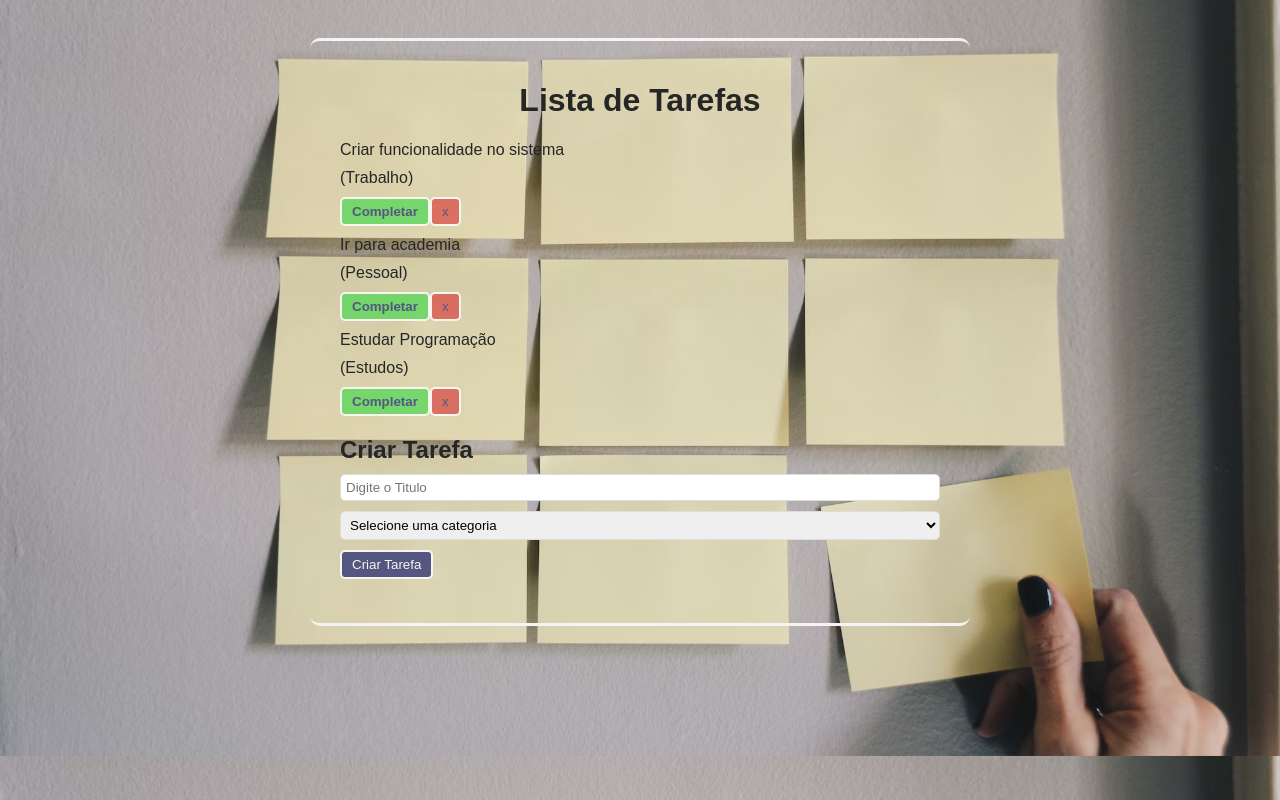
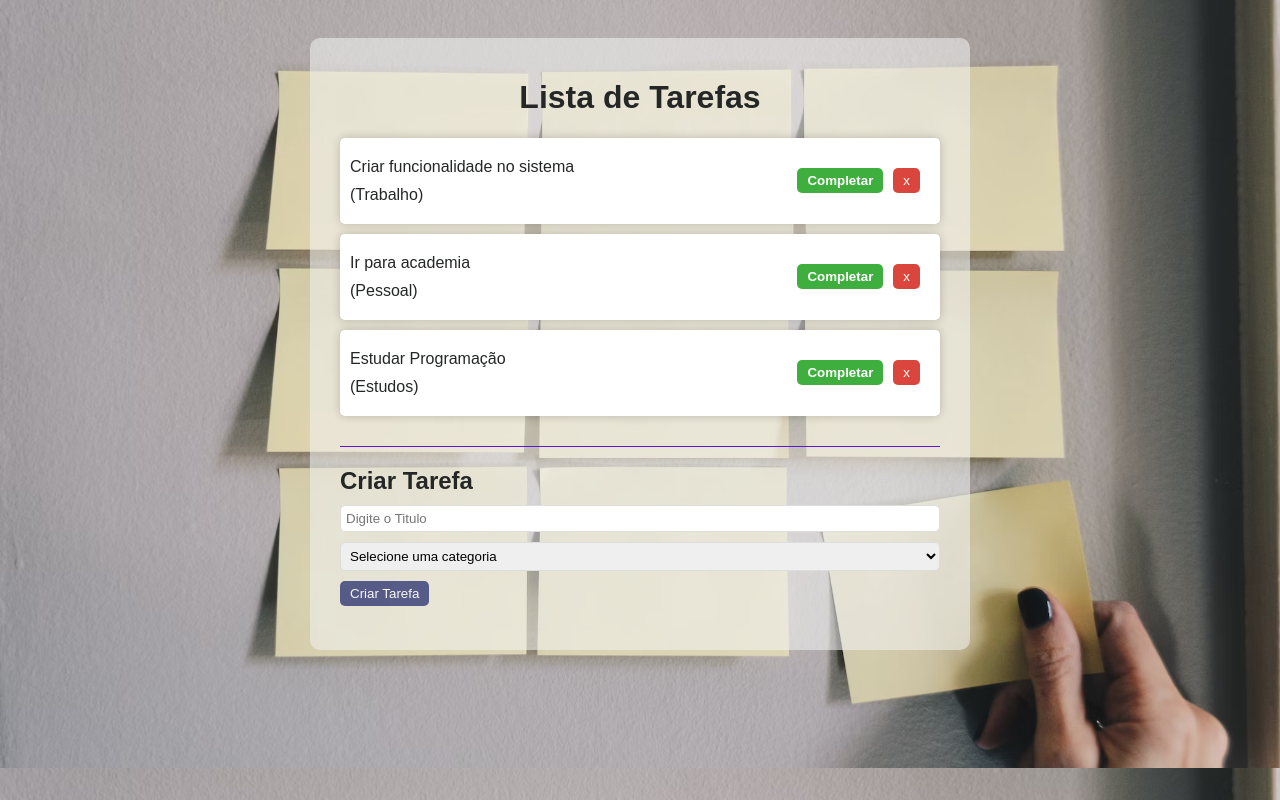
Before and after one commit to ricardoazcosta/Todo_React_Vite, a React (Vite) app: page / in a window 1280 px wide. Built offline with nearby package versions, Linux system fonts and the light colour scheme.

Commit message:
:tada: Finalizado estilização app.css, criação de tarefas na lista app.jsx

```diff
--- a/src/App.css
+++ b/src/App.css
@@ -13,8 +13,8 @@ body {
   margin: 0 auto;
   padding: 20px 30px;
   border-radius: 10px;
-  border-bottom: #f4f4f4 3px solid;
-  border-top: #f4f4f4 3px solid;
+  background-color: #f4f4f48a;
+
 }
 
 h1{
@@ -38,19 +38,16 @@ button {
   background-color: #333974;
   color: #fff;
   padding: 5px 10px;
-  border: #fff 2px solid;
   border-radius: 5px;
   cursor: pointer;
   opacity: .8;
   transition: 0.3s;
+  border: none;
+  margin-right: 10px;
 }
 
 button:hover {
   opacity: 1;
-}
-
-.todo-form {
-  padding-bottom: 1.5rem;
 }
 
 input, select {
@@ -61,13 +58,33 @@ input, select {
   width: 100%;
 }
 
+.todo-form {
+  padding-bottom: 1.5rem;
+}
+
+.todo-list {
+  margin-bottom: 20px;
+  padding-bottom: 20px;
+  border-bottom: 1px solid #5e17cf;
+}
+
+.todo {
+  background-color: #fff;
+  box-shadow: 0 0 10px rgba(0, 0, 0,0.2);
+  padding: 10px;
+  margin-bottom: 10px;
+  border-radius: 5px;
+  display: flex;
+  justify-content: space-between;
+  align-items: center;
+}
+
 .complete {
   font-weight: 600;
-  color: #333974;
-  background-color: #5cd85c;
+  color: #fff;
+  background-color: #0f9c0f;
 }
-
 .remove {
-  color: #333974;
-  background-color: #d9564f;
+  color: #fff;
+  background-color: #d1190f;
 }
--- a/src/App.jsx
+++ b/src/App.jsx
@@ -27,7 +27,21 @@ function App() {
 
 
 
-  ])
+  ]);
+
+  //--> criaçao de tarefas na lista
+
+  const addTodo = (text, category) => {
+    const newTodos = [...todos,
+      {
+      id:Math.floor(Math.random() * 10000),
+      text,
+      category,
+      isCompleted: false,
+    },];
+
+    setTodos(newTodos);
+  };
 
   return (
           <div className="app">
@@ -37,7 +51,7 @@ function App() {
                 <Todo key={todo.id} todo={todo} />
               ))}
             </div>
-            <TodoForm />
+            <TodoForm addTodo={addTodo} />
           </div>
   );
 }
--- a/src/components/TodoForm.jsx
+++ b/src/components/TodoForm.jsx
@@ -1,6 +1,6 @@
 import { useState } from "react"
 
-const TodoForm = () => {
+const TodoForm = ({addTodo}) => {
 
     const [value, setValue] = useState("");
     const [category, setCategory] = useState("");
@@ -12,6 +12,7 @@ const TodoForm = () => {
 
         // adicionar todo(tarefa)
         // Limpar os Campos
+        addTodo(value,category);
         setCategory("");
         setValue("");
     };
```
